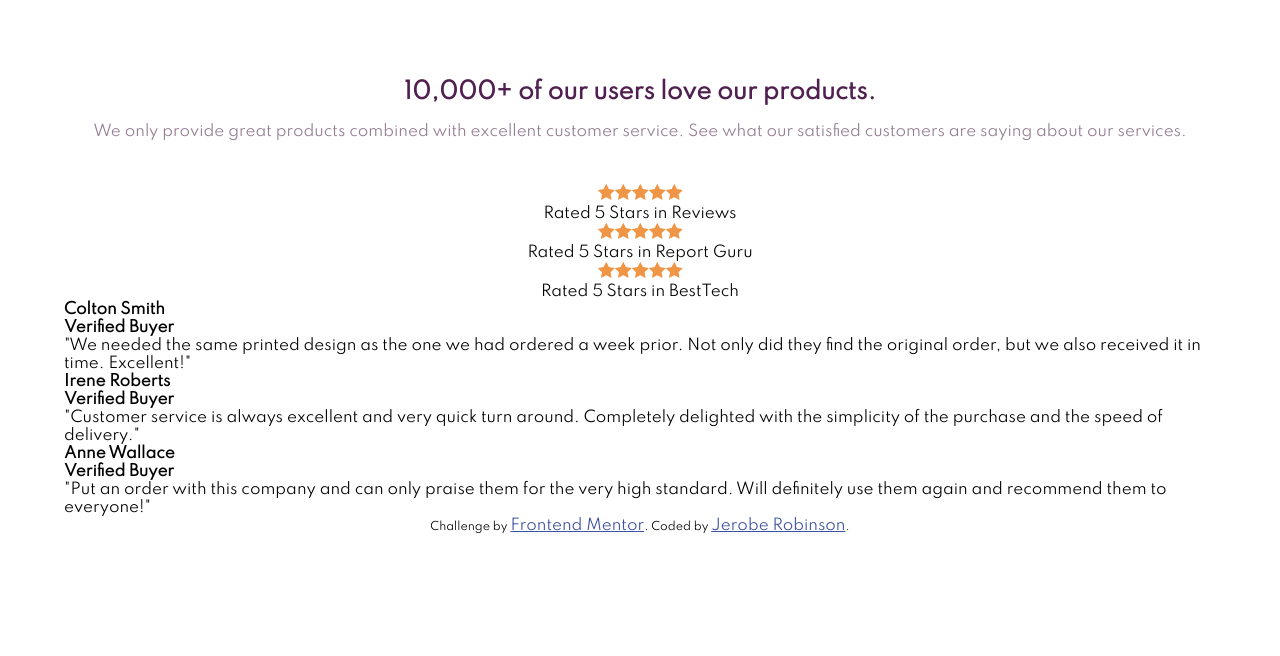
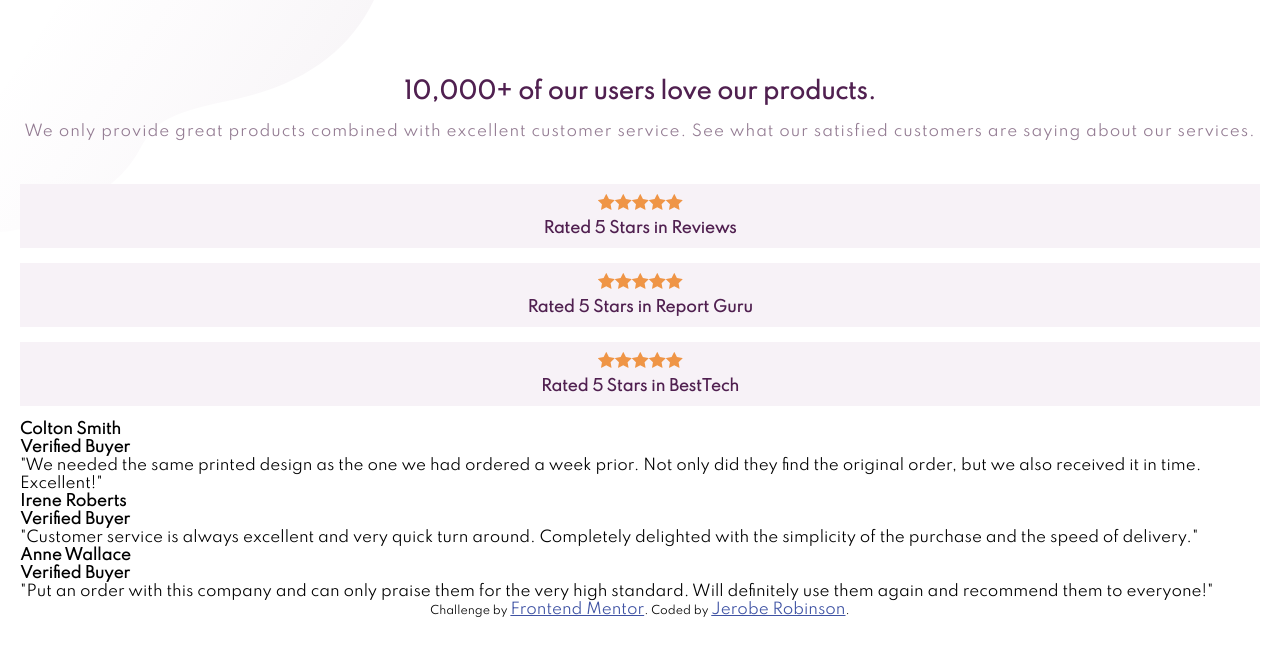
Before and after one commit to Robe31/social-proof-section, a plain HTML site: page index.html in a window 1280 px wide. Drawn offline with Linux system fonts and the light colour scheme.

Commit message:
finished main styling for hero section

```diff
--- a/css/_globals.scss
+++ b/css/_globals.scss
@@ -7,6 +7,10 @@
     font-size: 15px;
     font-family: Spartan;
 }
+body {
+    background-image: url(../images/bg-pattern-top-mobile.svg);
+    background-repeat: no-repeat;
+}
 section {
-    padding: 0 5vw;
+    padding: 0 20px;
 }
--- a/css/_hero.scss
+++ b/css/_hero.scss
@@ -16,17 +16,26 @@
         color: $neutral1;
         font-weight: 500;
         line-height: 1.5rem;
+        letter-spacing: 1px;
     }
 }
 .rate {
     padding-top: 5vh;
-    width: 90vw;
+    width: 100%;
     // text-align: center;
     &__box {
         @include flexCenter(column);
+        background-color: $neutral2;
+        padding: 10px 0;
+        margin-bottom: 15px;
     }
     &__starline {
         list-style: none;
         display: flex;
+        padding-bottom: 5px;
+    }
+    &__text {
+        font-weight: 700;
+        color: $primary1;
     }
 }
```
Also changed, not shown: css/style.css, 1 other file.
